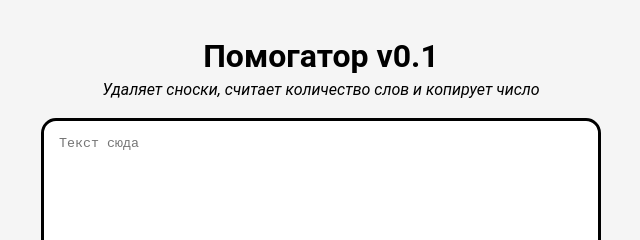
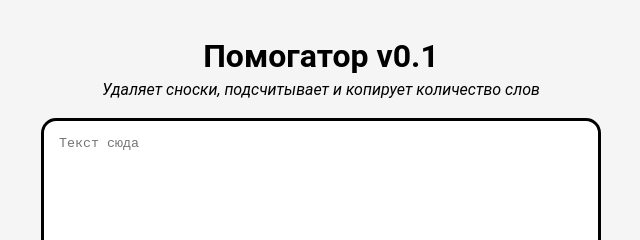
Before and after one commit to kumadeji/pomogator, a plain HTML site: page index.html in a window 1280 px wide. Shown: the top 240 px of the page, 319-959 px from the left. Drawn offline with nearby package versions, Linux system fonts and the light colour scheme.

Commit message:
Update index.html

```diff
--- a/index.html
+++ b/index.html
@@ -56,7 +56,7 @@
   <body>
     <div class="container">
       <h1>Помогатор v0.1</h1>
-	  <p>Удаляет сноски, считает количество слов и копирует число</p>
+	  <p>Удаляет сноски, подсчитывает и копирует количество слов</p>
       <textarea name="text" id="text" placeholder="Текст сюда"></textarea>
 	  <p><a href="#" name="replace" onclick="copyToClipboard()" id="replace">Убрать сноски</a></p>
     </div>
```
